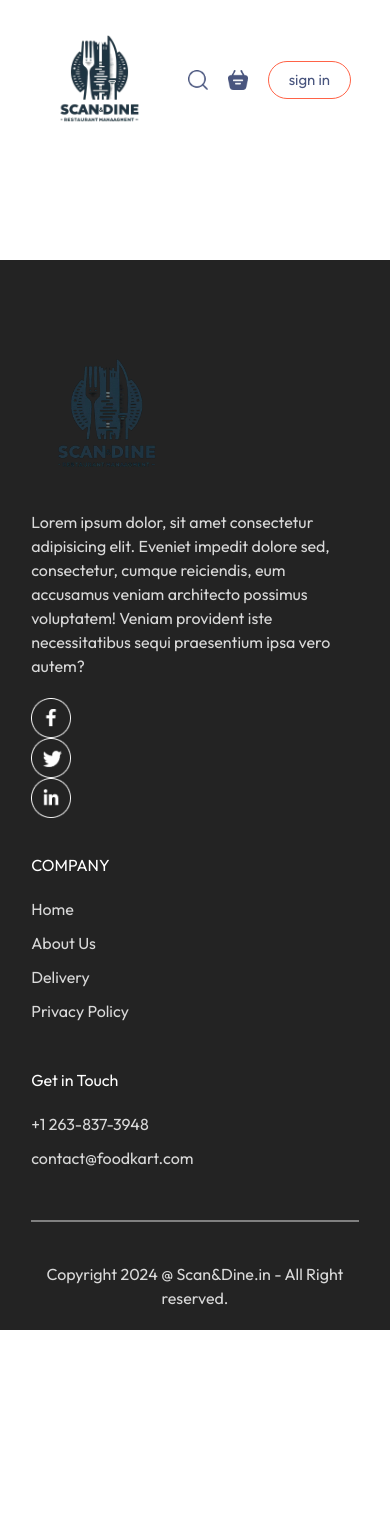
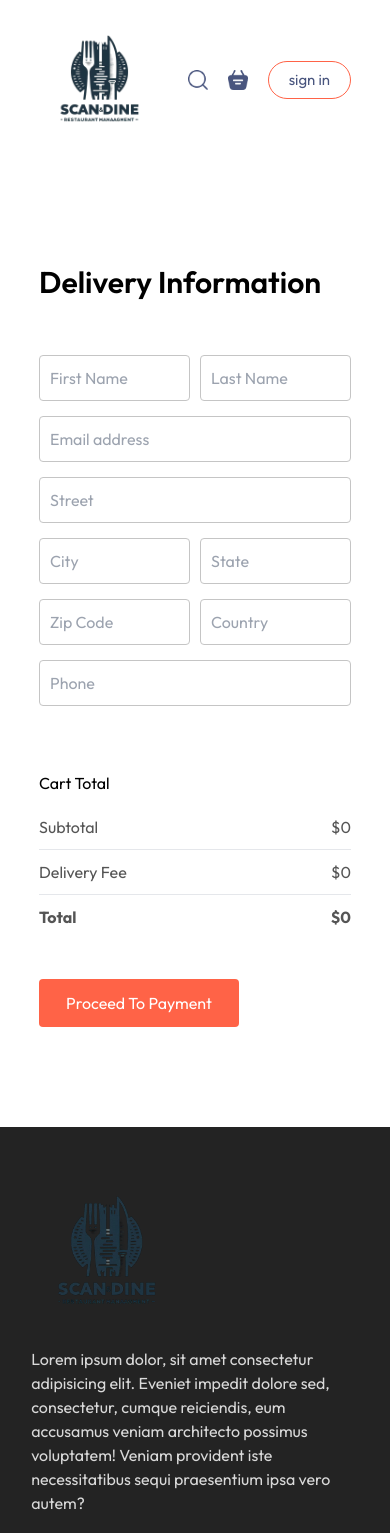
Before and after one commit to Sukh767/scan-and-dine, a React (Vite) app in the folder frontend/: page /order in a window 390 px wide. Shown: the top 1533 px of the page. Before the commit the page ends 1330 px from the top, so only its background shows below. Built offline with nearby package versions, Linux system fonts and the light colour scheme.

Commit message:
Implement Place Order page with routing, responsive design, and functional Place Order button and fix footer section

```diff
--- a/frontend/src/components/Footer/Footer.css
+++ b/frontend/src/components/Footer/Footer.css
@@ -1,5 +1,4 @@
-
-.footer{
+.footer {
     color: #d9d9d9;
     background-color: #232323;
     display: flex;
@@ -7,16 +6,16 @@
     flex-direction: column;
     gap: 20px;
     padding: 20px 8vw;
-    padding-top: 80px;
+    padding-top: 50px;
     margin-top: 100px;
 }
 
-.footer-content-left .app-logo{
+.footer-content-left .app-logo {
     width: 150px;
     height: 150px;
 }
 
-.footer-content{
+.footer-content {
     width: 100%;
     display: grid;
     grid-template-columns: 2fr 1fr 1fr;
@@ -25,7 +24,7 @@
 
 .footer-content-left,
 .footer-content-right,
-.footer-content-center{
+.footer-content-center {
     display: flex;
     flex-direction: column;
     align-items: start;
@@ -34,23 +33,28 @@
 
 .footer-content-left li,
 .footer-content-right li,
-.footer-content-center li{
+.footer-content-center li {
     margin-bottom: 10px;
     list-style: none;
     cursor: pointer;
 }
 
 .footer-content-right h2,
-.footer-content-center h2{
+.footer-content-center h2 {
     color: white;
 }
 
-.footer-social-icons img{
-    width: 40px;
-    margin-right: 15px;
+.footer-social-icons {
+    display: flex;
+    gap: 15px;
 }
 
-.footer hr{
+.footer-social-icons img {
+    width: 40px;
+    cursor: pointer;
+}
+
+.footer hr {
     width: 100%;
     height: 2px;
     margin: 20px 0;
@@ -58,59 +62,13 @@
     border: none;
 }
 
-/*
-#footer {
-    color: #d9d9d9;
-    gap: 20px;
-    padding: 20px 8vw;
-    padding-top: 80px;
-    display: flex;
-    flex-flow: row wrap;
-    padding: 30px 30px 20px 30px;
-    align-self: flex-start;
-    justify-content: space-between;
-    background-color: #232323;
-    margin-top: 100px;
-}
-
-#footer .footer-logo {
-    height: 150px;
-    width: 150px;
-}
-
-#footer p,
-#footer a {
-    text-decoration: none;
-    color: rgb(109, 109, 109);
-}
-
-#footer a:hover {
-    color: tomato;
-}
-
-#footer .about a {
-    display: block;
-    padding: 8px 0;
-}
-
-#footer .myaccount a {
-    display: block;
-    padding: 8px 0;
-}
-
-#footer .download img {
-    border-radius: 7px;
-
-}
-    */
-
-@media (max-width:1050px){
-    .footer-content{
+@media (max-width: 1050px) {
+    .footer-content {
         display: flex;
         flex-direction: column;
         gap: 35px;
     }
-    .footer-copyright{
+    .footer-copyright {
         text-align: center;
     }
 }
--- a/frontend/src/pages/Cart/Cart.jsx
+++ b/frontend/src/pages/Cart/Cart.jsx
@@ -1,10 +1,12 @@
 import React, { useContext } from "react";
 import "./Cart.css";
 import { StoreContext } from "../../context/StoreContext";
+import { useNavigate } from "react-router-dom";
 
 const Cart = () => {
   const { cartItems, food_list, removeFromCart, getTotalCartAmount } = useContext(StoreContext);
 
+  const navigate = useNavigate();
 
 
   return (
@@ -27,9 +29,9 @@
                 <div className="cart-items-title cart-items-item">
                   <img src={item.image} alt="" />
                   <p>{item.name}</p>
-                  <p>${item.price}</p>
+                  <p>&#36;{item.price}</p>
                   <p>{cartItems[item._id]}</p>
-                  <p>${item.price * cartItems[item._id]}</p>
+                  <p>&#36;{item.price * cartItems[item._id]}</p>
                   <p onClick={()=>removeFromCart(item._id)} className="cross">x</p>
                 </div>
                 <hr />
@@ -44,20 +46,20 @@
           <div>
             <div className="cart-totals-details">
               <p>Subtotal</p>
-              <p>${getTotalCartAmount()}</p>
+              <p>&#36;{getTotalCartAmount()}</p>
             </div>
             <hr/>
             <div className="cart-totals-details">
                 <p>Delivery Fee</p>
-                <p>${2}</p>
+                <p>&#36;{getTotalCartAmount() === 0 ? 0 : 2}</p>
             </div>
             <hr/>
             <div className="cart-totals-details">
                 <b>Total</b>
-                <b>${getTotalCartAmount()  + 2}</b>
+                <b>&#36;{getTotalCartAmount() === 0 ? 0 : getTotalCartAmount()  + 2}</b>
             </div>
           </div>
-          <button >PROCEED TO CHECKOUT</button>
+          <button onClick={() => navigate('/order')} >PROCEED TO CHECKOUT</button>
         </div>
         <div className="cart-promocode">
           <div>
--- a/frontend/src/pages/PlaceOrder/PlaceOrder.css
+++ b/frontend/src/pages/PlaceOrder/PlaceOrder.css
@@ -0,0 +1,54 @@
+.place-order {
+    display: flex;
+    align-items: start;
+    justify-content: space-between;
+    gap: 50px;
+    margin-top: 100px;
+}
+
+.place-order-left {
+    width: 100%;
+    max-width: max(30%, 500px);
+}
+
+.place-order-left .title {
+    font-size: 30px;
+    font-weight: 600;
+    margin-bottom: 50px;
+}
+
+.place-order-left input {
+    margin-bottom: 15px;
+    width: 100%;
+    padding: 10px;
+    border: 1px solid #c5c5c5;
+    border-radius: 4px;
+    outline-color: tomato;
+}
+
+.place-order-left .multi-fields {
+    display: flex;
+    gap: 10px;
+}
+
+.place-order-right {
+    width: 100%;
+    max-width: max(40%, 500px);
+}
+
+.place-order .cart-total button {
+    margin-top: 30px;
+}
+
+@media (max-width: 750px) {
+    .place-order {
+        flex-direction: column; /* Change to column to stack elements */
+    }
+    .place-order-left {
+        order: 1; /* Ensure it appears first */
+    }
+    .place-order-right {
+        order: 2; /* Ensure it appears second */
+        justify-content: start;
+    }
+}
--- a/frontend/src/pages/PlaceOrder/PlaceOrder.jsx
+++ b/frontend/src/pages/PlaceOrder/PlaceOrder.jsx
@@ -1,11 +1,58 @@
-import React from 'react'
+import React, { useContext } from 'react'
 import './PlaceOrder.css'
+import { StoreContext } from '../../context/StoreContext'
+import 'boxicons'
+
 
 const PlaceOrder = () => {
+
+  const { getTotalCartAmount } = useContext(StoreContext)
+
   return (
-    <div>
+    <form className='place-order'>
+      <div className="place-order-left">
+        <p className='title'>Delivery Information</p>
+        <div className="multi-fields">
+          <input type="text" placeholder='First Name'/>
+          <input type="text" placeholder='Last Name'/>
+        </div>
+        <input type="email" placeholder='Email address'/>
+        <input type="text" placeholder='Street'/>
+        <div className="multi-fields">
+          <input type="text" placeholder='City'/>
+          <input type="text" placeholder='State'/>
+        </div>
+        <div className="multi-fields">
+          <input type="text" placeholder='Zip Code'/>
+          <input type="text" placeholder='Country'/>
+        </div>
+        <input type="text" placeholder='Phone' />
+      </div>
 
-    </div>
+      <div className="place-order-right">
+        <div className="cart-total">
+          <h2>Cart Total</h2>
+          <div>
+            <div className="cart-totals-details">
+              <p>Subtotal</p>
+              <p>&#36;{getTotalCartAmount()}</p>
+            </div>
+            <hr/>
+            <div className="cart-totals-details">
+                <p>Delivery Fee</p>
+                <p>&#36;{getTotalCartAmount() === 0 ? 0 : 2}</p>
+            </div>
+            <hr/>
+            <div className="cart-totals-details">
+                <b>Total</b>
+                <b>&#36;{getTotalCartAmount() === 0 ? 0 : getTotalCartAmount()  + 2}</b>
+            </div>
+          </div>
+          <button>Proceed To Payment</button>
+        </div>
+      </div>
+
+    </form>
   )
 }
 
--- a/package.json
+++ b/package.json
@@ -18,6 +18,7 @@
   "license": "ISC",
   "dependencies": {
     "bcrypt": "^5.1.1",
+    "boxicons": "^2.1.4",
     "cloudinary": "^2.5.0",
     "cookie-parser": "^1.4.6",
     "cors": "^2.8.5",
```
Also changed, not shown: 1 other file (tests, documents, lock files or other folders).
